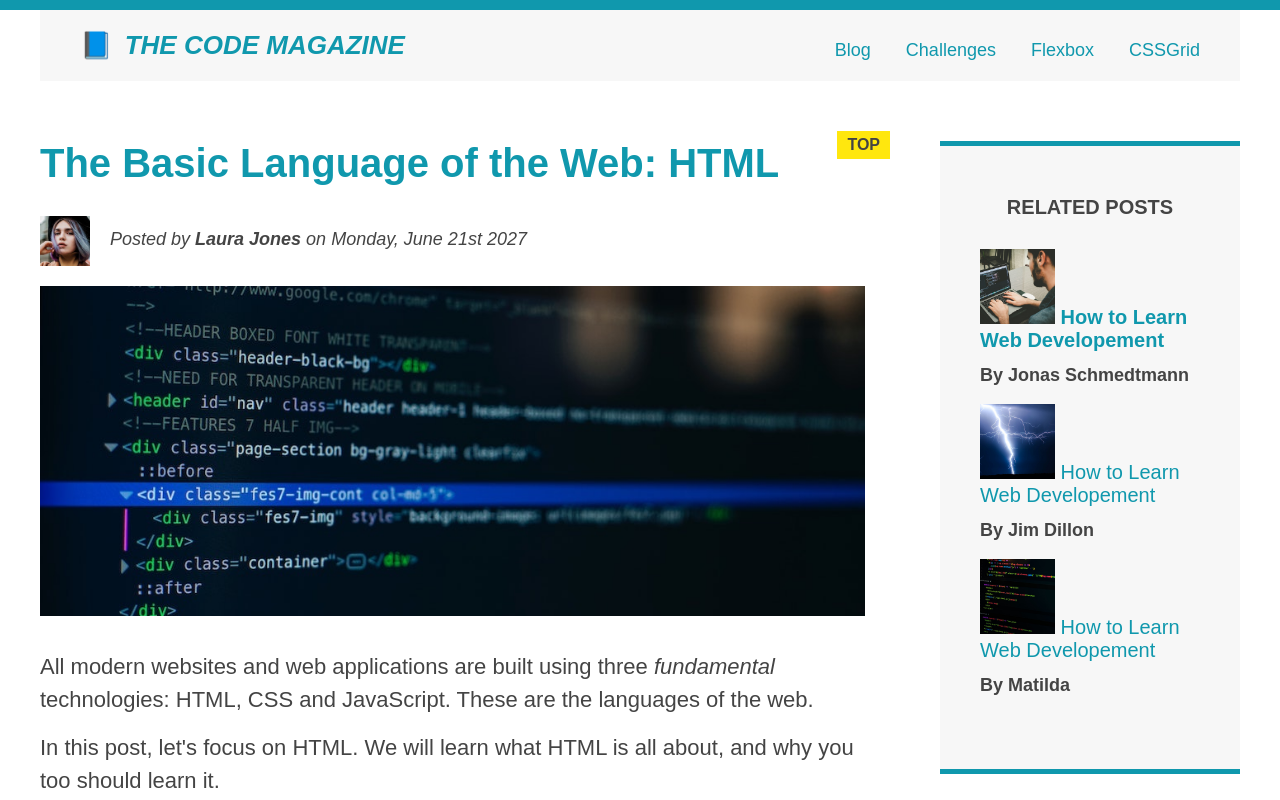
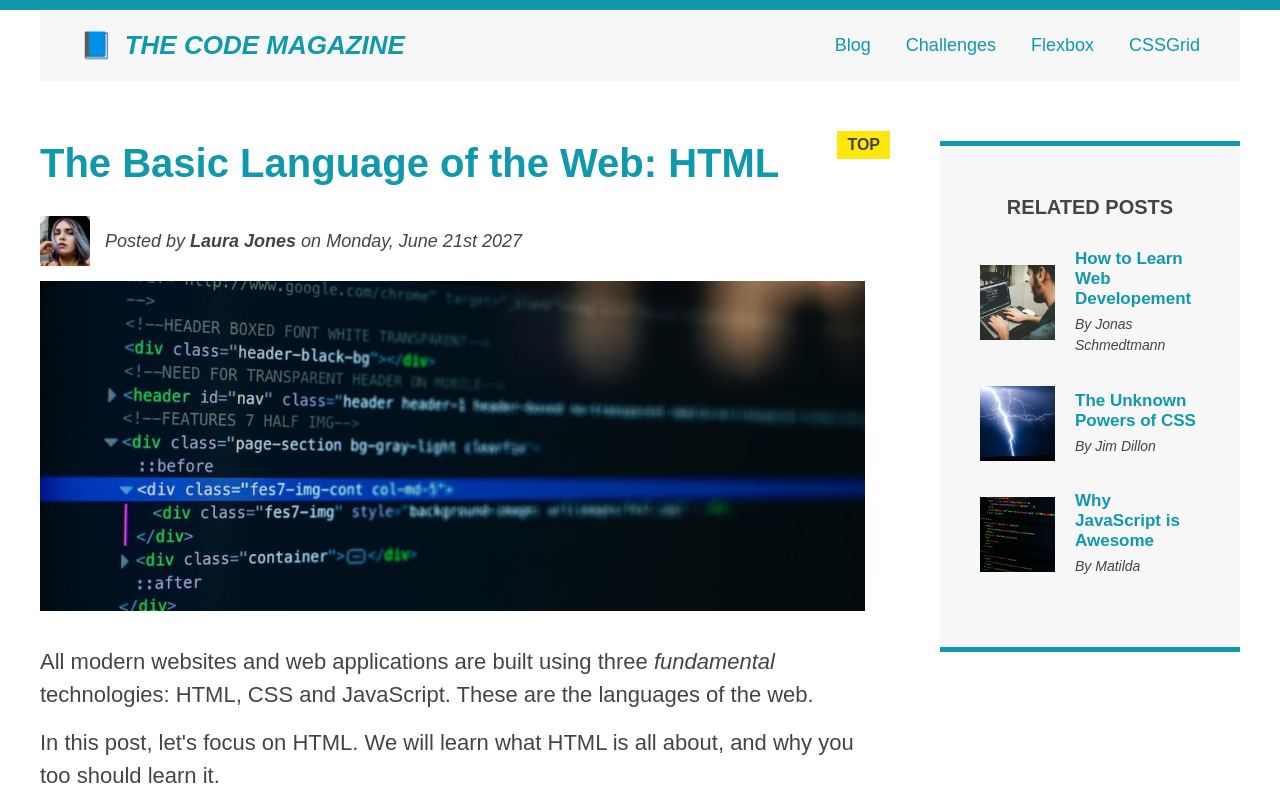
Before and after one commit to QxaM/html-css-start, a plain HTML site: page 04-CSS-Layouts/index.html in a window 1280 px wide. Shown: the top 800 px of the page. Drawn offline with Linux system fonts and the light colour scheme.

Commit message:
Added flexbox to main project

```diff
--- a/04-CSS-Layouts/index.html
+++ b/04-CSS-Layouts/index.html
@@ -15,16 +15,18 @@
         <nav>
           <a href="blog.html">Blog</a>
           <a href="#">Challenges</a>
-          <a href="#">Flexbox</a>
-          <a href="#">CSSGrid</a>
+          <a href="flexbox.html">Flexbox</a>
+          <a href="css-grid.html">CSSGrid</a>
         </nav>
 
         <!-- <div class="clear"></div> -->
       </header>
 
+      <div class="row">
         <article>
           <header class="post-header">
             <h2>The Basic Language of the Web: HTML</h2>
+            <div class="author-box">
               <img
                 src="laura-jones.jpg"
                 alt="Picture of an author - Laura Jones"
@@ -35,6 +37,7 @@
               <p id="author" class="author">
                 Posted by <strong>Laura Jones</strong> on Monday, June 21st 2027
               </p>
+            </div>
 
             <img
               class="post-image"
@@ -48,8 +51,8 @@
           <p>
             All modern websites and web applications are built using three
             <em>fundamental</em>
-          technologies: HTML, CSS and JavaScript. These are the languages of the
-          web.
+            technologies: HTML, CSS and JavaScript. These are the languages of
+            the web.
           </p>
           <p>
             In this post, let's focus on HTML. We will learn what HTML is all
@@ -60,8 +63,8 @@
           <p>
             HTML stands for <strong>H</strong>yper<strong>T</strong>ext
             <strong>M</strong>arkup <strong>L</strong>anguage It's a markup
-          language that web developers use to structure and describe the content
-          of a webpage (not a programming language).
+            language that web developers use to structure and describe the
+            content of a webpage (not a programming language).
           </p>
           <p>
             HTML consists of elements that describe different types of content:
@@ -106,33 +109,42 @@
         <aside>
           <h4>Related posts</h4>
           <ul class="related-posts">
-          <li>
+            <li class="related-post">
               <img
                 src="related-1.jpg"
                 alt="Man codoing on a laptop"
                 height="75"
                 width="75"
               />
-            <a href="#">How to Learn Web Developement</a>
+              <div>
+                <a href="#" class="related-link"
+                  >How to Learn Web Developement</a
+                >
+                <p class="related-author">By Jonas Schmedtmann</p>
+              </div>
             </li>
-          <p class="related-author">By Jonas Schmedtmann</p>
-          <li>
+            <li class="related-post">
               <img src="related-2.jpg" alt="Lightning" height="75" width="75" />
-            <a href="#">How to Learn Web Developement</a>
+              <div>
+                <a href="#" class="related-link">The Unknown Powers of CSS</a>
+                <p class="related-author">By Jim Dillon</p>
+              </div>
             </li>
-          <p class="related-author">By Jim Dillon</p>
-          <li>
+            <li class="related-post">
               <img
                 src="related-3.jpg"
                 alt="Java script code on a screen"
                 height="75"
                 width="75"
               />
-            <a href="#">How to Learn Web Developement</a>
+              <div>
+                <a href="#" class="related-link">Why JavaScript is Awesome</a>
+                <p class="related-author">By Matilda</p>
+              </div>
             </li>
-          <p class="related-author">By Matilda</p>
           </ul>
         </aside>
+      </div>
 
       <footer>
         <p id="copyright">Copyright &copy; 2027 by The Code Magazine.</p>
--- a/04-CSS-Layouts/style.css
+++ b/04-CSS-Layouts/style.css
@@ -183,7 +183,6 @@ nav a:link {
   padding: 20px;
   display: block; */
   margin-right: 30px;
-  margin-top: 10px;
   display: inline-block;
 }
 
@@ -233,14 +232,14 @@ h2::after {
 } */
 
 /* FLOATS */
-.author-img {
+/* .author-img {
   float: left;
   margin-bottom: 20px;
 }
 
 .author {
-  /* padding-left: 10px; */
-  /* padding-top: 10px; */
+  padding-left: 10px;
+  padding-top: 10px;
   float: left;
   margin-top: 10px;
   margin-left: 20px;
@@ -254,9 +253,9 @@ nav {
   float: right;
 }
 
-/* .clear {
+.clear {
   clear: both;
-} */
+}
 
 .clearfix::after {
   clear: both;
@@ -276,4 +275,60 @@ aside {
 
 footer {
   clear: both;
+} */
+
+/*FLEXBOX*/
+.main-header {
+  display: flex;
+  align-items: center;
+  justify-content: space-between;
 }
+
+.author-box {
+  display: flex;
+  align-items: center;
+  margin-bottom: 15px;
+}
+
+.author {
+  margin-bottom: 0;
+  margin-left: 15px;
+}
+
+.related-post {
+  display: flex;
+  align-items: center;
+  gap: 20px;
+  margin-bottom: 30px;
+}
+
+.related-link:link {
+  font-size: 17px;
+  font-weight: bold;
+  font-style: normal;
+  display: block;
+  margin-bottom: 5px;
+}
+
+.related-author {
+  margin-bottom: 0;
+  font-size: 14px;
+  font-weight: normal;
+  font-style: italic;
+}
+
+.row {
+  display: flex;
+  gap: 75px;
+  margin-bottom: 60px;
+  align-items: flex-start;
+}
+
+article {
+  flex: 1;
+  margin-bottom: 0;
+}
+
+aside {
+  flex: 0 0 300px;
+}
```
Also changed, not shown: 04-CSS-Layouts/css-grid.html (added, +80 -0 lines), 04-CSS-Layouts/flexbox.html (added, +90 -0 lines). Lines whose indentation alone changed are shown as unchanged.
